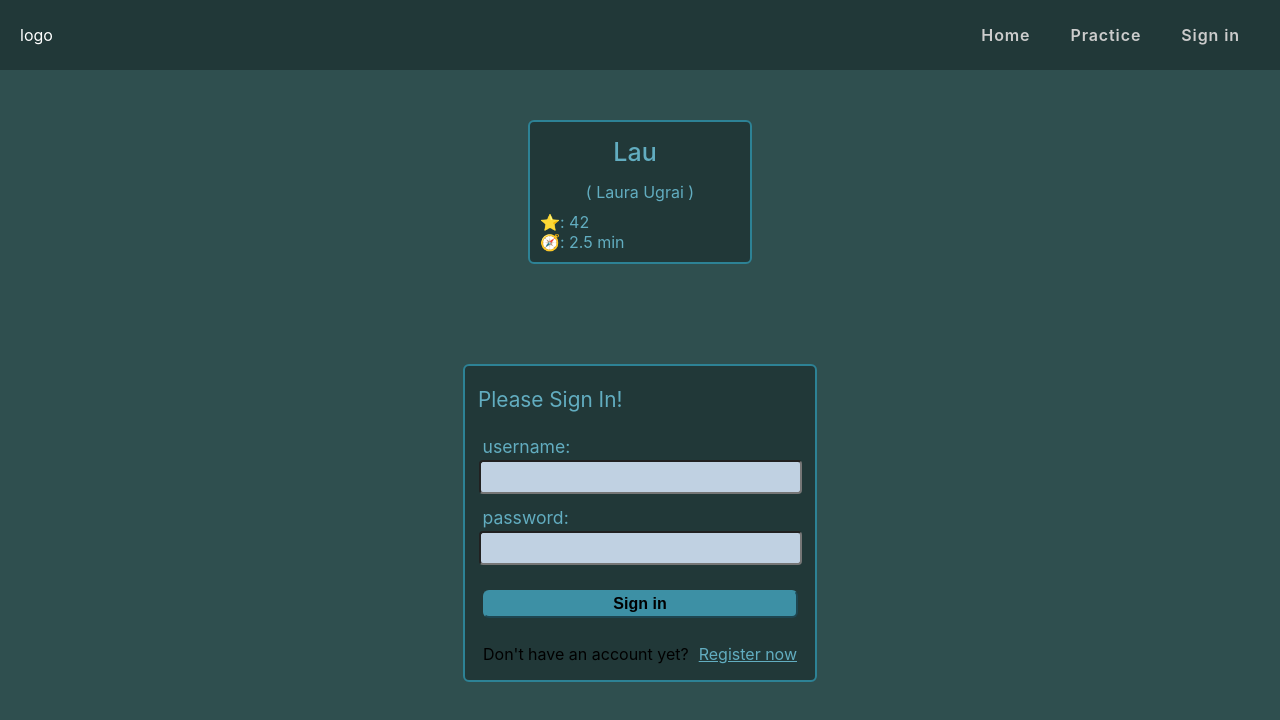
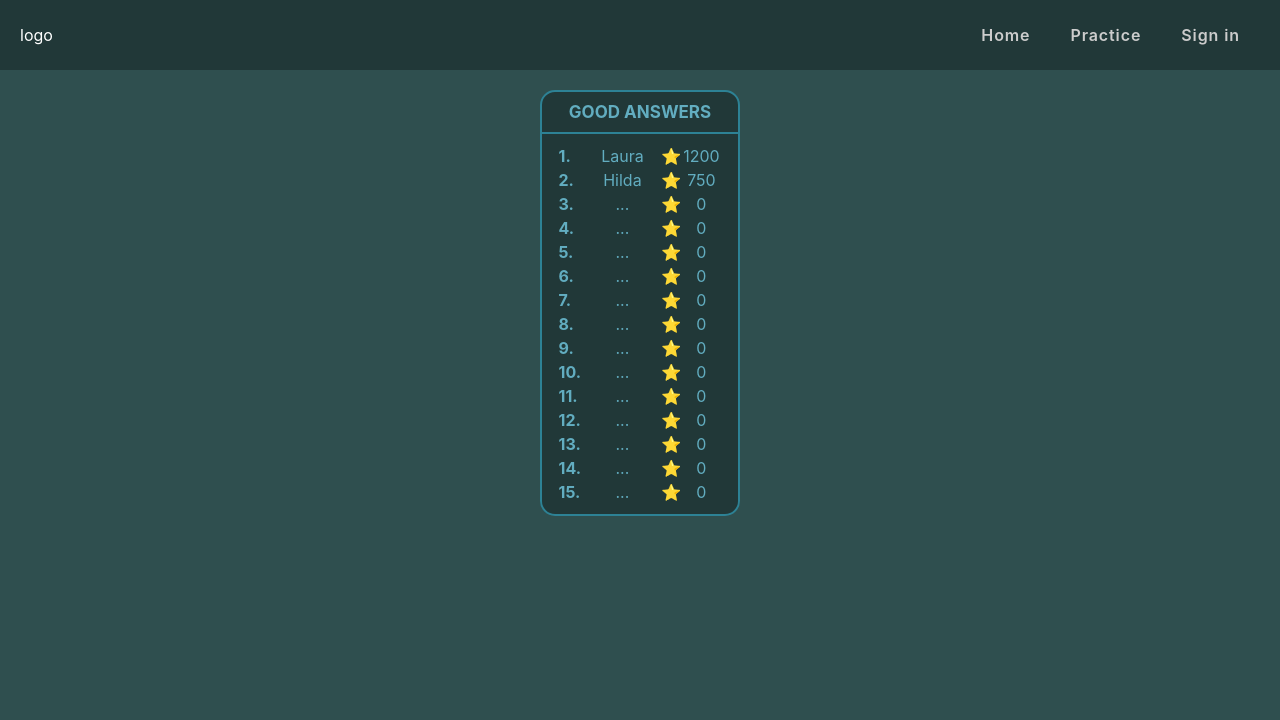
Before and after one commit to uferi/science-words, a React (Create React App) app: page / in a window 1280 px wide. Shown: the top 720 px of the page. Built offline with nearby package versions, Linux system fonts and the light colour scheme.

Commit message:
toplist component wip

```diff
--- a/src/App.js
+++ b/src/App.js
@@ -2,9 +2,10 @@ import React, {Component} from 'react';
 // import logo from './logo.svg';
 import classes from './App.module.css';
 
-import Login from './components/Login/Login';
+// import Login from './components/Login/Login';
 import Layout from './hoc/Layout/Layout';
-import UserProfile from './components/UserProfile/UserProfile';
+// import UserProfile from './components/UserProfile/UserProfile';
+import Toplist from './containers/Toplist/Toplist';
 
 class App extends Component {
 
@@ -13,8 +14,9 @@ class App extends Component {
       <div className={classes.App}>
         <Layout>
           {/* <h2>This is the App</h2> */}
-          <UserProfile />
-          <Login />
+          {/* <UserProfile /> */}
+          {/* <Login /> */}
+          <Toplist />
         </Layout>
       </div>
     );
--- /dev/null
+++ b/src/containers/Toplist/Toplist.js
@@ -0,0 +1,66 @@
+import React, { Component } from 'react';
+
+import classes from './Toplist.module.css';
+
+class Toplist extends Component {
+    state = {
+        title: 'GOOD ANSWERS',
+        list: []
+    }
+
+    constructor() {
+        super();
+        for(let i=0; i<15; i++){
+            const newEntry = {
+                id: i+1,
+                name: '...',
+                value: 0
+            }
+            if( i === 0 ){
+                newEntry.name = 'Laura';
+                newEntry.value = 1200;
+            }
+            if( i === 1 ){
+                newEntry.name = 'Hilda';
+                newEntry.value = 750;
+            }
+
+            const newList = this.state.list;
+            newList.push(newEntry)
+            this.setState({list: newList})
+        }
+        // console.log(this.state.list);
+    }
+
+    render() {
+        const icon = '⭐';
+        // const icon = '⏱';
+
+        const List = this.state.list.map(entry => {
+            return (
+                <div className={classes.Entry} key={entry.id}>
+                    <div className={classes.Number}>{entry.id}.</div>
+                    <div className={classes.Name}>{entry.name}</div>
+                    <div className={classes.ValueContainer}>
+                        <div>{icon}</div>
+                        <div  className={classes.Value}>{entry.value}</div>
+                    </div>
+                </div>
+            )
+        })
+
+
+        return(
+            <div className={classes.Toplist}>
+                <div className={classes.Title}>
+                    {this.state.title}
+                </div>
+                <div className={classes.ListArea}>
+                    {List}
+                </div>
+            </div>
+        );
+    };
+}
+
+export default Toplist;
--- /dev/null
+++ b/src/containers/Toplist/Toplist.module.css
@@ -0,0 +1,64 @@
+.Toplist {
+    /* outline: 1px solid red; */
+    box-sizing: border-box;
+    width: 200px;
+    margin: 20px;
+    color: rgb(98, 173, 192);
+    /* color: black; */
+    background-color: rgb(33, 56, 56);
+    /* background-color: rgb(40, 238, 22); */
+    border: 2px solid rgb(45, 130, 149);
+    border-radius: 15px;
+    display: flex;
+    flex-direction: column;
+    /* align-items: center; */
+}
+
+.Title {
+    /* outline: 1px solid red; */
+    border-bottom: 2px solid rgb(45, 130, 149);
+    padding: 10px;
+    text-align: center;
+    font-weight: bold;
+    font-size: 17px;
+}
+
+.ListArea {
+    /* outline: 1px solid red; */
+    box-sizing: border-box;
+    width: 100%;
+    padding: 10px;
+}
+
+.Entry {
+    /* outline: 1px solid red; */
+    display: flex;
+    box-flex: row;
+    padding: 2px;
+    justify-content:space-evenly;
+}
+
+.Number {
+    /* outline: 1px solid red; */
+    font-weight: bold;
+    width: 25px;
+}
+
+.Name {
+    /* outline: 1px solid red; */
+    width: 40%;
+    text-align: center;
+}
+
+.ValueContainer {
+    /* outline: 1px solid red; */
+    width: 35%;
+    display: flex;
+    flex-direction: row;
+}
+
+.Value {
+    /* outline: 1px solid red; */
+    width: 100%;
+    text-align: center;
+}
```
